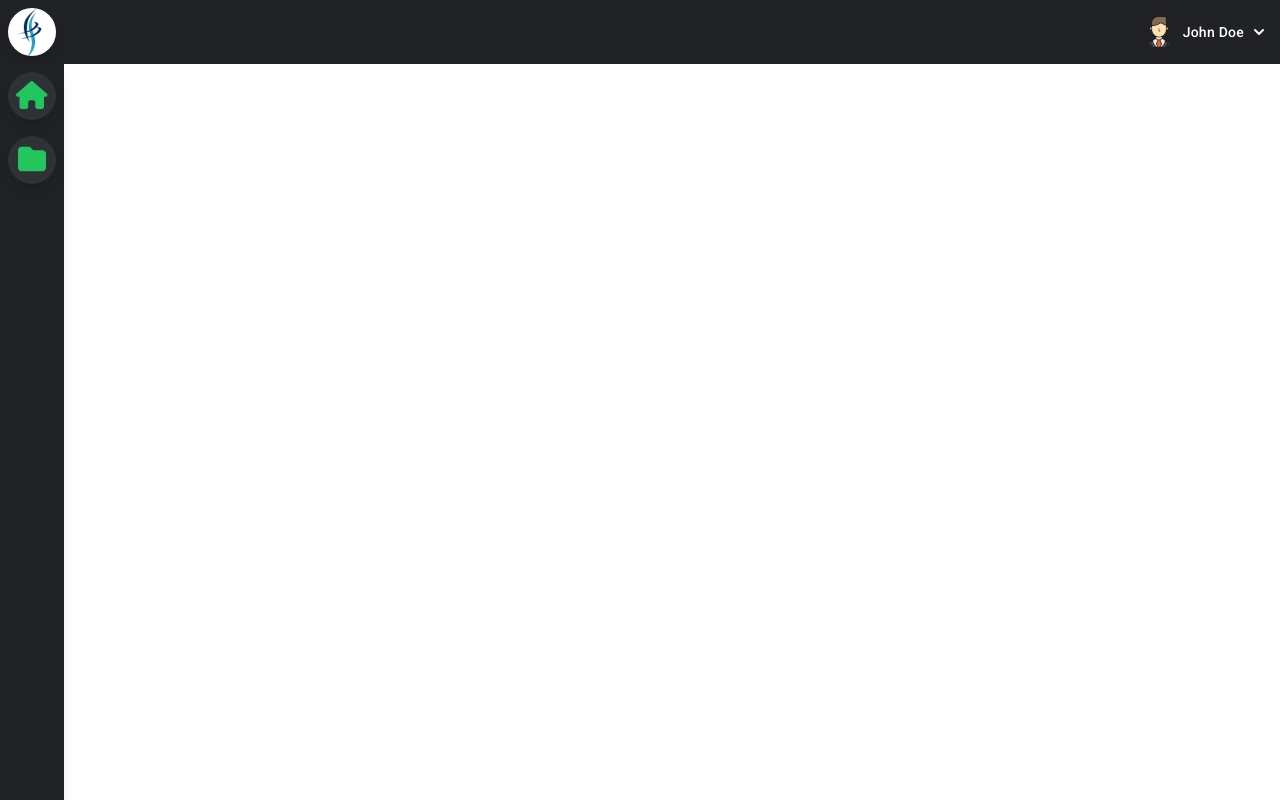
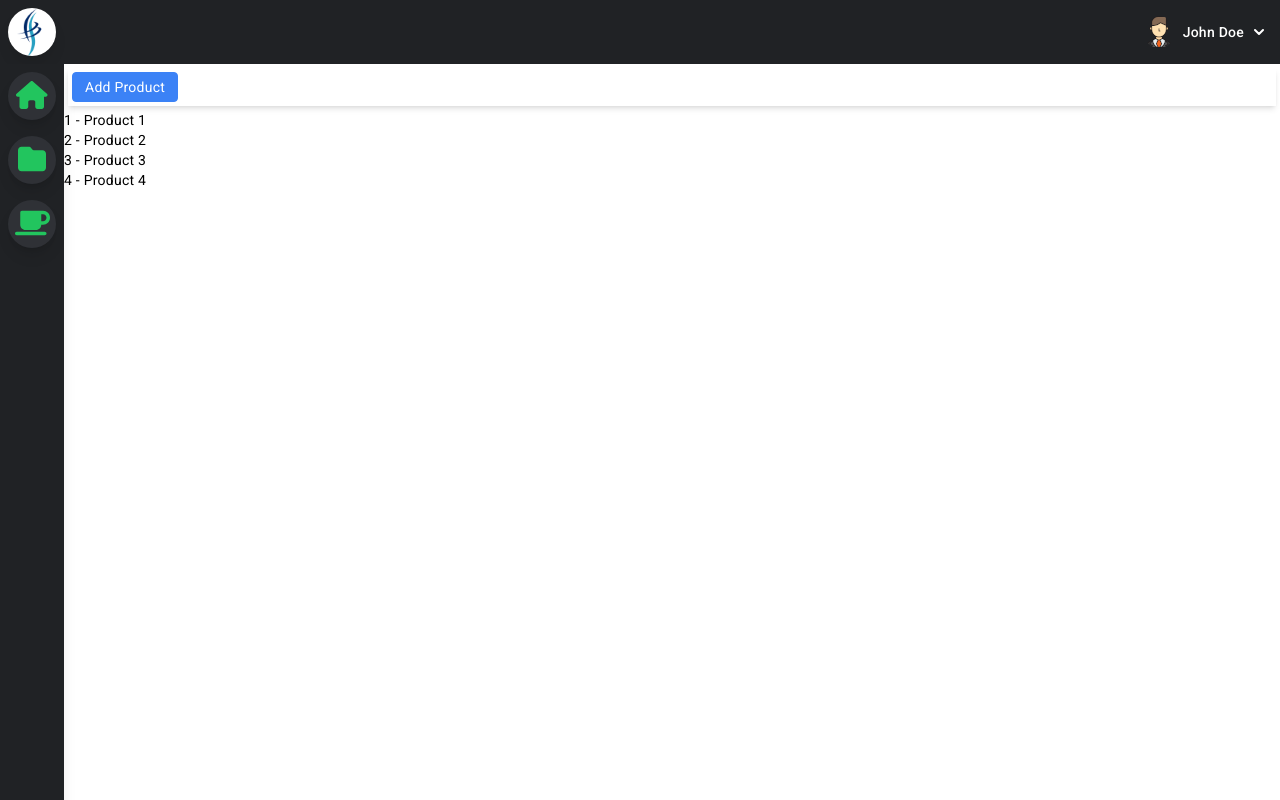
Before and after one commit to gezielcarvalho/java-spring-angular, an Angular app in the folder frontend/: page /products in a window 1280 px wide. Before the commit this address led to /. Built offline with nearby package versions, Linux system fonts and the light colour scheme.

Commit message:
add product scaffolding

```diff
--- a/frontend/src/app/app.module.ts
+++ b/frontend/src/app/app.module.ts
@@ -22,6 +22,9 @@ import { SidebarComponent } from './components/header/sidebar/sidebar.component'
 import { SidebarIconComponent } from './components/header/sidebar/sidebar-icon/sidebar-icon.component';
 import { UnlessDirective } from './directives/unless.directive';
 import { UserDropdownComponent } from './components/header/navigation/user-dropdown/user-dropdown.component';
+import { ProductComponent } from './screens/product/product.component';
+import { ProductListComponent } from './screens/product/product-list/product-list.component';
+import { ProductToolbarComponent } from './screens/product/product-toolbar/product-toolbar.component';
 
 @NgModule({
   declarations: [
@@ -42,6 +45,9 @@ import { UserDropdownComponent } from './components/header/navigation/user-dropd
     SidebarIconComponent,
     UnlessDirective,
     UserDropdownComponent,
+    ProductComponent,
+    ProductListComponent,
+    ProductToolbarComponent,
   ],
   imports: [AppRoutingModule, BrowserModule, FontAwesomeModule, FormsModule],
   providers: [],
--- a/frontend/src/app/components/header/sidebar/sidebar.component.html
+++ b/frontend/src/app/components/header/sidebar/sidebar.component.html
@@ -5,4 +5,7 @@
   <app-sidebar-icon [text]="'Categories'" [routerLink]="['/categories']">
     <fa-icon [icon]="faFolder" size="2x" />
   </app-sidebar-icon>
+  <app-sidebar-icon [text]="'Products'" [routerLink]="['/products']">
+    <fa-icon [icon]="faCoffee" size="2x" />
+  </app-sidebar-icon>
 </div>
--- /dev/null
+++ b/frontend/src/app/models/product.model.ts
@@ -0,0 +1,12 @@
+export class Product {
+  constructor(
+    public id: number,
+    public name: string,
+    public description: string,
+    public price: number,
+    public categoryId: number,
+    public isAvailable: boolean,
+    public quantityInStock: number,
+    public imageUrl?: string
+  ) {}
+}
--- /dev/null
+++ b/frontend/src/app/screens/product/product-list/product-list.component.html
@@ -0,0 +1,5 @@
+<ul>
+  <li *ngFor="let product of products">
+    {{ product.id }} - {{ product.name }}
+  </li>
+</ul>
--- /dev/null
+++ b/frontend/src/app/screens/product/product-list/product-list.component.ts
@@ -0,0 +1,15 @@
+import { Component, OnInit } from '@angular/core';
+import { Product } from 'src/app/models/product.model';
+import { ProductService } from 'src/app/services/product.service';
+
+@Component({
+  selector: 'app-product-list',
+  templateUrl: './product-list.component.html',
+})
+export class ProductListComponent implements OnInit {
+  constructor(private productService: ProductService) {}
+  ngOnInit(): void {
+    this.products = this.productService.getProducts();
+  }
+  products: Product[] = [];
+}
--- /dev/null
+++ b/frontend/src/app/screens/product/product-toolbar/product-toolbar.component.html
@@ -0,0 +1,11 @@
+<div class="shadow-md p-1 m-1">
+  <ul class="flex">
+    <li class="mr-3">
+      <a
+        (click)="openModal()"
+        class="cursor-pointer inline-block border border-blue-500 rounded py-1 px-3 bg-blue-500 text-white"
+        >Add Product</a
+      >
+    </li>
+  </ul>
+</div>
--- /dev/null
+++ b/frontend/src/app/screens/product/product-toolbar/product-toolbar.component.ts
@@ -0,0 +1,12 @@
+import { Component } from '@angular/core';
+
+@Component({
+  selector: 'app-product-toolbar',
+  templateUrl: './product-toolbar.component.html',
+})
+export class ProductToolbarComponent {
+  constructor() {}
+  openModal() {
+    console.log('Open modal');
+  }
+}
--- /dev/null
+++ b/frontend/src/app/screens/product/product.component.html
@@ -0,0 +1,2 @@
+<app-product-toolbar />
+<app-product-list />
--- /dev/null
+++ b/frontend/src/app/services/product.service.ts
@@ -0,0 +1,57 @@
+import { Injectable } from '@angular/core';
+import { Product } from '../models/product.model';
+
+@Injectable({
+  providedIn: 'root',
+})
+export class ProductService {
+  private products: Product[] = [
+    {
+      id: 1,
+      name: 'Product 1',
+      description: 'This is the first product',
+      price: 100,
+      categoryId: 1,
+      isAvailable: true,
+      quantityInStock: 100,
+      imageUrl: 'https://via.placeholder.com/150',
+    },
+    {
+      id: 2,
+      name: 'Product 2',
+      description: 'This is the second product',
+      price: 200,
+      categoryId: 2,
+      isAvailable: true,
+      quantityInStock: 200,
+      imageUrl: 'https://via.placeholder.com/150',
+    },
+    {
+      id: 3,
+      name: 'Product 3',
+      description: 'This is the third product',
+      price: 300,
+      categoryId: 3,
+      isAvailable: true,
+      quantityInStock: 300,
+      imageUrl: 'https://via.placeholder.com/150',
+    },
+    {
+      id: 4,
+      name: 'Product 4',
+      description: 'This is the fourth product',
+      price: 400,
+      categoryId: 4,
+      isAvailable: true,
+      quantityInStock: 400,
+      imageUrl: 'https://via.placeholder.com/150',
+    },
+  ];
+
+  constructor() {}
+
+  getProducts(): Product[] {
+    // get a copy of the products array instead of the original array
+    return this.products.slice();
+  }
+}
```
Also changed, not shown: frontend/src/app/app-routing.module.ts (+7 -1 lines), frontend/src/app/screens/product/product.component.ts (added, +7 -0 lines).
